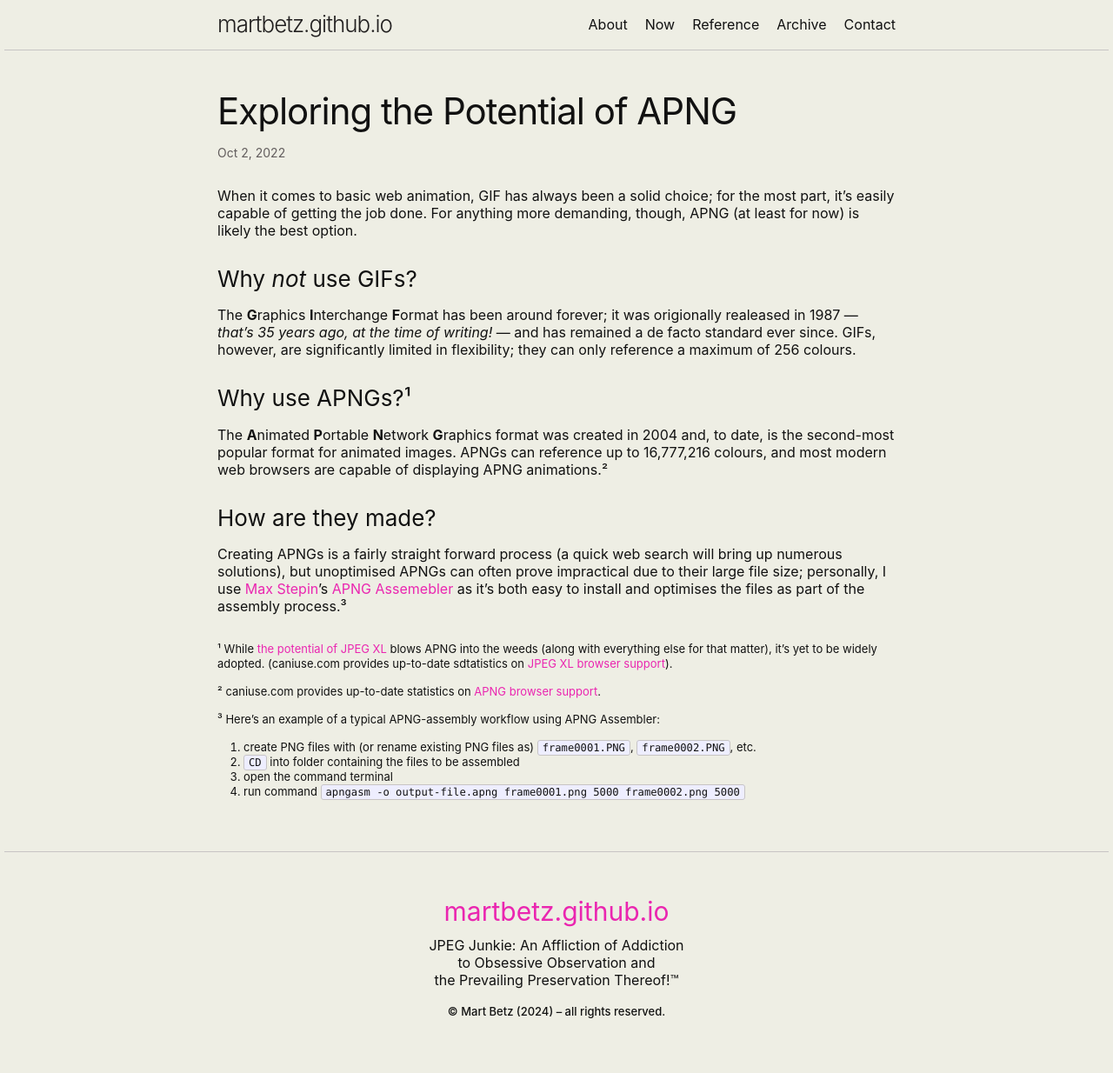
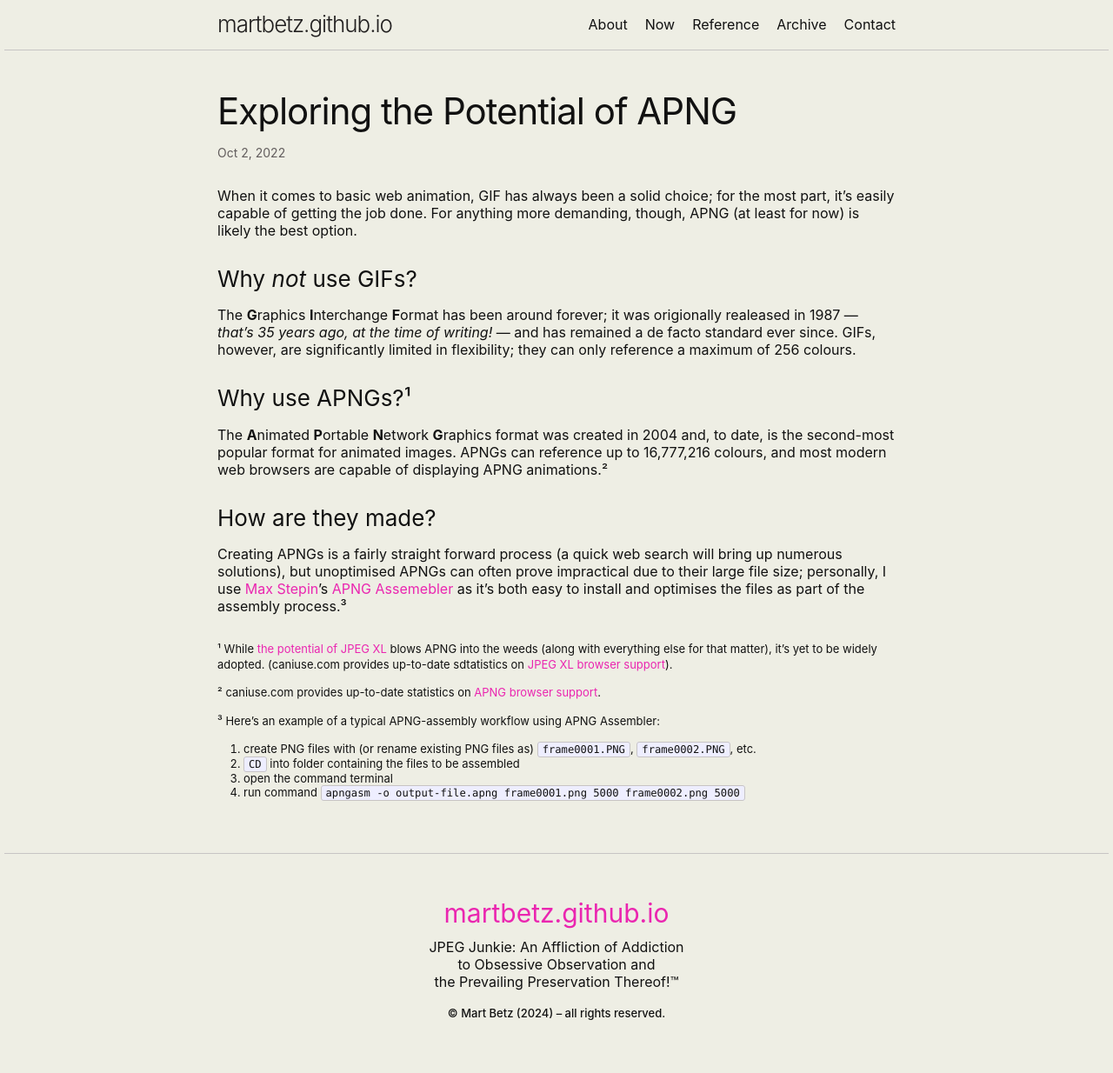
Before and after one commit to martbetz/martbetz.github.io, a Jekyll site: the page built from _posts/2022-10-02-03-08-exploring-apng.md, in a window 1280 px wide. Shown: the whole page at 87% size. Built offline with Jekyll 4.4.1, drawn with Linux system fonts in a browser that asks for light colours.

Commit message:
Update 2022-10-02-03-08-exploring-apng.md

```diff
--- a/_posts/2022-10-02-03-08-exploring-apng.md
+++ b/_posts/2022-10-02-03-08-exploring-apng.md
@@ -19,7 +19,7 @@
 
 Creating APNGs is a fairly straight forward process (a quick web search will bring up numerous solutions), but unoptimised APNGs can often prove impractical due to their large file size; personally, I use [Max Stepin](https://sourceforge.net/u/maxst/profile)'s  [APNG Assemebler](https://apngasm.sourceforge.net) as it's both easy to install and optimises the files as part of the assembly process.³
 
-<p style="padding-top: 15px; line-height: 1.05">
+<p style="padding-top: 15px; line-height: 1.1">
 <font size="2">
 ¹ While <a href="https://martbetz.github.io/photography/computing/2022/10/27/exploring-jpegxl.html">the potential of JPEG XL</a> blows APNG into the weeds (along with everything else for that matter), it’s yet to be widely adopted. (caniuse.com provides up-to-date sdtatistics on <a href="https://caniuse.com/?search=jxl">JPEG XL browser support</a>).
 </font>
@@ -38,7 +38,7 @@
 </p>
 
 
-<p style="padding-top: -5px; line-height:1.2">
+<p style="padding-top: -5px; line-height:1.25">
 <font size="2">
 <ol>
 <li>create PNG files with (or rename existing PNG files as) <code>frame0001.PNG</code>, <code>frame0002.PNG</code>, etc.</li>
```
